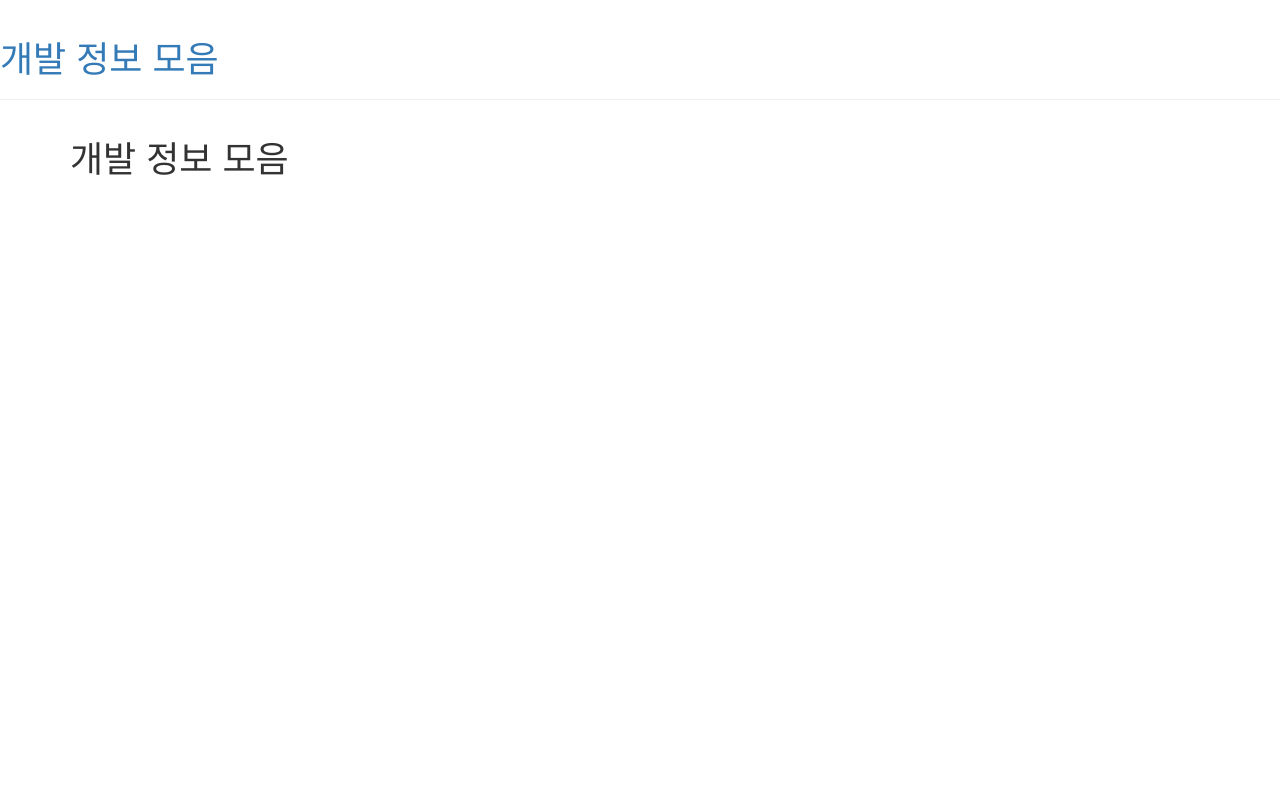
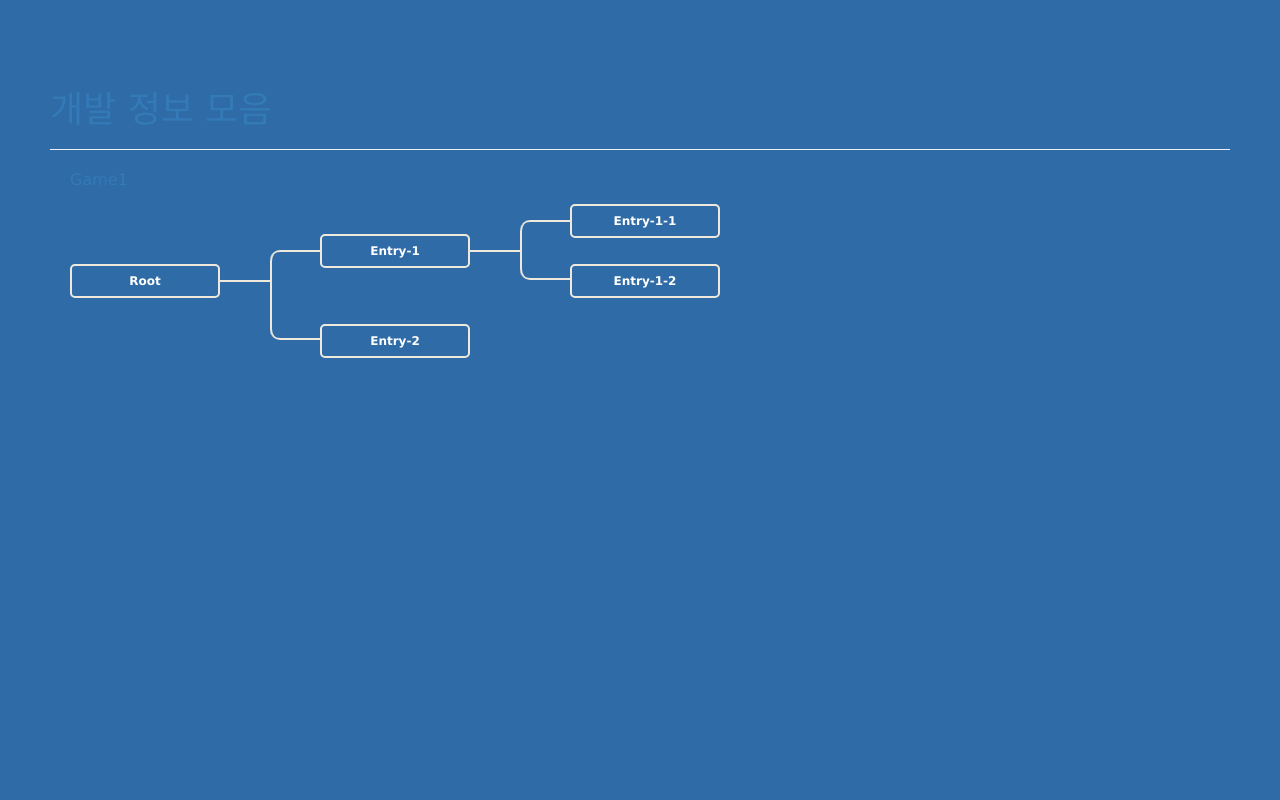
Before and after one commit to jeonse3875/GameDevCuration, a Django app: page / in a window 1280 px wide. Run offline with Django 4.2, Linux system fonts and the light colour scheme; data that the repository does not hold is empty; some libraries are stand-ins or nearby versions.

Commit message:
기능: devinfo tag tree 적용
Tag를 tree 형태로 보여주기 위한 model 및 템플릿 수정 작업.

```diff
--- /dev/null
+++ b/devinfo/static/css/devinfo.css
@@ -0,0 +1,98 @@
+*, *:before, *:after {
+    box-sizing: border-box;
+  }
+
+  body {
+    min-width: 1200px;
+    margin: 0;
+    padding: 50px;
+    color: #eee9dc;
+    font: 16px Verdana, sans-serif;
+    background: #2e6ba7;
+    user-select: none;
+  }
+
+  #wrapper {
+    position: relative;
+  }
+
+  .branch {
+    position: relative;
+    margin-left: 250px;
+  }
+  .branch:before {
+    content: "";
+    width: 50px;
+    border-top: 2px solid #eee9dc;
+    position: absolute;
+    left: -100px;
+    top: 50%;
+    margin-top: 1px;
+  }
+
+  .entry {
+    position: relative;
+    min-height: 60px;
+  }
+  .entry:before {
+    content: "";
+    height: 100%;
+    border-left: 2px solid #eee9dc;
+    position: absolute;
+    left: -50px;
+  }
+  .entry:after {
+    content: "";
+    width: 50px;
+    border-top: 2px solid #eee9dc;
+    position: absolute;
+    left: -50px;
+    top: 50%;
+    margin-top: 1px;
+  }
+  .entry:first-child:before {
+    width: 10px;
+    height: 50%;
+    top: 50%;
+    margin-top: 2px;
+    border-radius: 10px 0 0 0;
+  }
+  .entry:first-child:after {
+    height: 10px;
+    border-radius: 10px 0 0 0;
+  }
+  .entry:last-child:before {
+    width: 10px;
+    height: 50%;
+    border-radius: 0 0 0 10px;
+  }
+  .entry:last-child:after {
+    height: 10px;
+    border-top: none;
+    border-bottom: 2px solid #eee9dc;
+    border-radius: 0 0 0 10px;
+    margin-top: -9px;
+  }
+  .entry.sole:before {
+    display: none;
+  }
+  .entry.sole:after {
+    width: 50px;
+    height: 0;
+    margin-top: 1px;
+    border-radius: 0;
+  }
+
+  .label {
+    display: block;
+    min-width: 150px;
+    padding: 5px 10px;
+    line-height: 20px;
+    text-align: center;
+    border: 2px solid #eee9dc;
+    border-radius: 5px;
+    position: absolute;
+    left: 0;
+    top: 50%;
+    margin-top: -15px;
+  }
--- a/devinfo/static/devinfo.css
+++ /dev/null
@@ -1,3 +0,0 @@
-h1 a {
-    color: #FCA205;
-}
--- a/devinfo/templates/devinfo/home.html
+++ b/devinfo/templates/devinfo/home.html
@@ -1,5 +1,24 @@
 {% extends 'devinfo/base.html' %}
 
 {% block content %}
-    <h1>개발 정보 모음</h1>
+<a href="{% url 'devinfo' %}?game_id=1">Game1</a>
+<div id="wrapper"><span class="label">Root</span>
+    <div class="branch">
+        <div class="entry"><span class="label">Entry-1</span>
+            <div class="branch">
+                <div class="entry"><span class="label">Entry-1-1</span></div>
+                <div class="entry"><span class="label">Entry-1-2</span></div>
+            </div>
+        </div>
+        <div class="entry"><span class="label">Entry-2</span></div>
+    </div>
+</div>
+
+{% for tag in tags %}
+    <div>
+        <p>{{ tag.name }}</p>
+    </div>
+{% endfor %}
+
+
 {% endblock %}
--- a/devinfo/urls.py
+++ b/devinfo/urls.py
@@ -2,5 +2,5 @@ from . import views
 from django.urls import path
 
 urlpatterns = [
-    path('', views.DevInformationView.as_view()),
+    path('', views.DevInformationView.as_view(),name='devinfo'),
 ]
--- a/devinfo/views.py
+++ b/devinfo/views.py
@@ -1,9 +1,22 @@
 from django.http import HttpResponse
 from django.shortcuts import render
 from django.views.generic import View
+from .models import *
 
 # Create your views here.
 class DevInformationView(View):
     def get(self, request):
-        # 뷰 로직 작성
-        return render(request,'devinfo/home.html')
+        game_id = request.GET.get('game_id',0)
+        tag_id = request.GET.get('tag_id',0)
+
+        try:
+            targetGame = Game.objects.get(id = game_id)
+        except Game.DoesNotExist:
+            return render(request,'devinfo/home.html')
+
+        templateData = {}
+        templateData["game_id"] = targetGame.id
+        templateData["tags"] = targetGame.tags.all()
+
+        print(templateData)
+        return render(request,'devinfo/home.html', templateData)
```
Also changed, not shown: devinfo/admin.py (+5 -2 lines), devinfo/models.py (+7 -5 lines), devinfo/migrations/0005_game.py (added), devinfo/migrations/0006_tag_children_delete_tagrelation.py (added).
